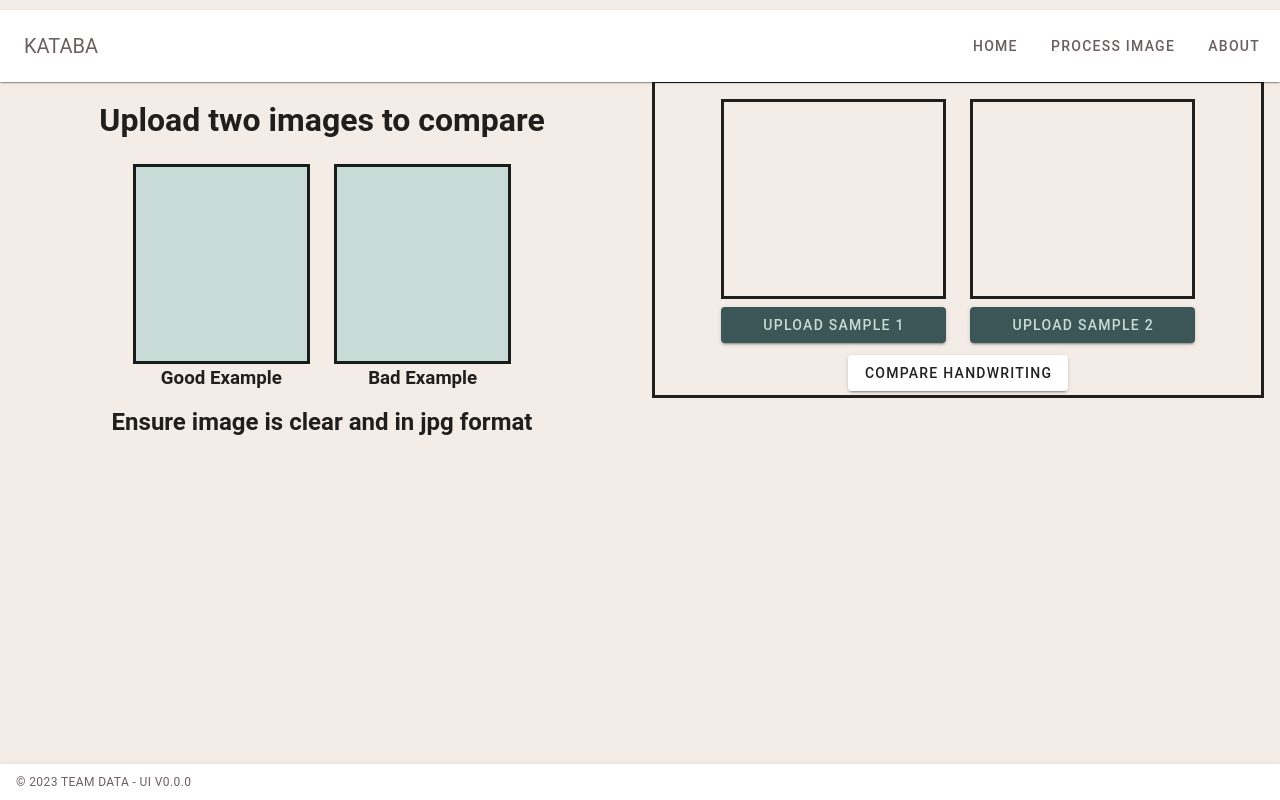
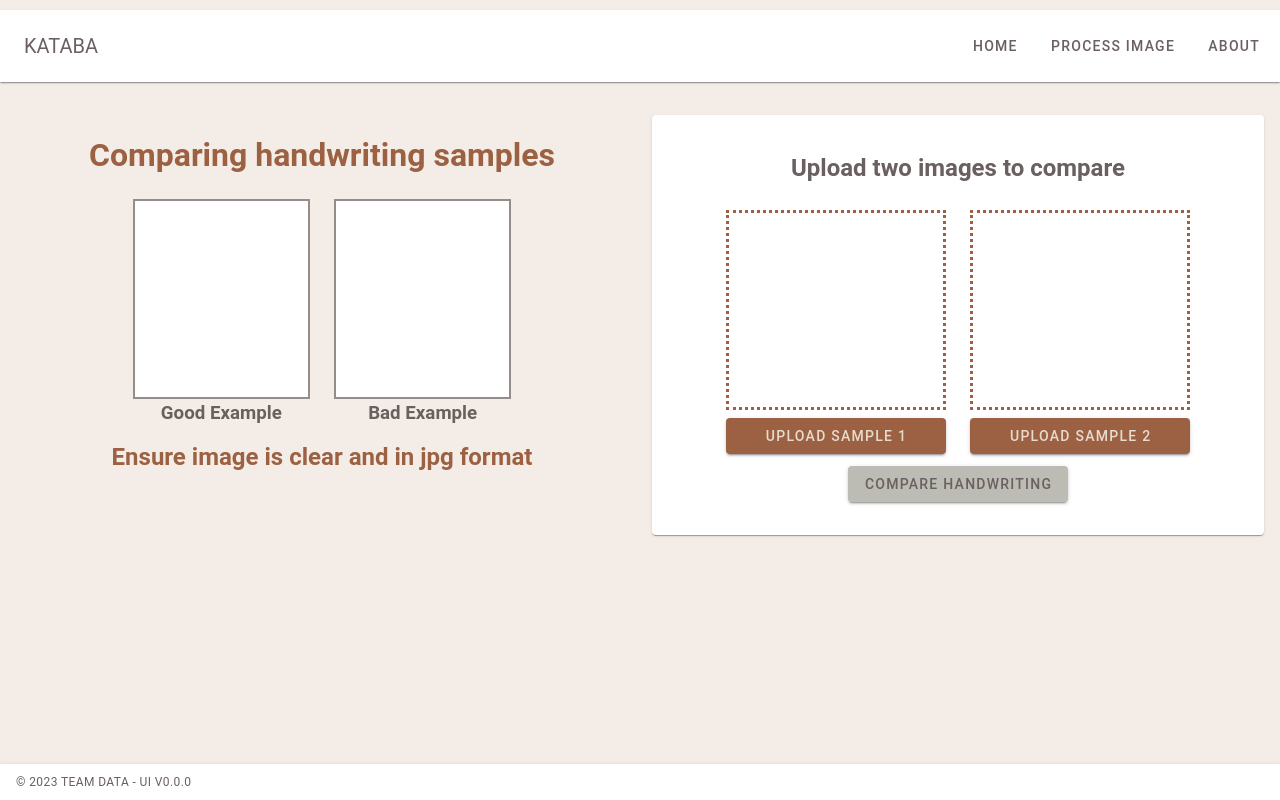
Before and after one commit to CS4360-Senior-Project/UI, a Vue app in the folder image-comparison/: page / in a window 1280 px wide. Built offline with nearby package versions, Linux system fonts and the light colour scheme.

Commit message:
changing colors

```diff
--- a/image-comparison/src/components/MainPage.vue
+++ b/image-comparison/src/components/MainPage.vue
@@ -1,28 +1,33 @@
 <template>
     <v-container fluid>
+        <!--v-parallax src="https://mcdn.wallpapersafari.com/medium/31/54/fbX3Ei.png"></v-parallax-->
         <v-row>
             <v-col  cols="6">
                 <!-- Upload Directions -->
-                <v-container fluid >
-                    <h1 class="box-title pb-5" style="text-align: center;">
-                        Upload two images to compare
+                <v-container fluid style="margin-top: 35px">
+                    <h1 class="box-title pb-5" style="text-align: center; color: #9c6142">
+                        Comparing handwriting samples
                     </h1>
 
                     <v-row justify="center">
                         <v-col cols="4">
                             <div style="height:200px;
                                         border-style: solid;
-                                        background-color: #C8DBD7"></div>
-                            <h3 style="text-align: center;">Good Example</h3>
+                                        border-width: 2px;
+                                        border-color: #948d89;
+                                        background-color: white"></div>
+                            <h3 style="text-align: center; color: #6b6060">Good Example</h3>
                         </v-col>
                         <v-col cols="4">
                             <div style="height:200px;
                                         border-style: solid;
-                                        background-color: #C8DBD7"></div>
-                            <h3 style="text-align: center;">Bad Example</h3>
+                                        border-width: 2px;
+                                        border-color: #948d89;
+                                        background-color: white"></div>
+                            <h3 style="text-align: center; color: #6b6060">Bad Example</h3>
                         </v-col>
                     </v-row>
-                    <v-row justify="center">
+                    <v-row justify="center" style="color: #9c6142">
                         <h2> Ensure image is clear and in jpg format</h2>
                     </v-row>
                 </v-container>
@@ -30,31 +35,35 @@
 
             <v-col  cols="6">
                 <!-- Upload Files -->
-                <v-container fluid style="border-style: solid;">
+                <v-card style="margin-top: 35px; padding: 25px; padding-bottom: 45px;">
+
+                    <v-row style="margin: 10px" justify="center">
+                        <h2 style="color: #6b6060">Upload two images to compare</h2>
+                    </v-row>
 
                     <v-row justify="center">
                         <v-col cols="5">
-                            <div style="height:200px; border-style: solid;"></div>
+                            <div style="height:200px; border-style: dotted; border-color: #9c6142"></div>
                             <div style="padding-top: 8px;">
-                                <v-btn style="width: 100%; color: #C8DBD7"
-                                       color="#3C5556">Upload Sample 1</v-btn>
+                                <v-btn style="width: 100%; color: #e5dccf"
+                                       color="#9c6142">Upload Sample 1</v-btn>
                             </div>
                         </v-col>
 
                         <v-col cols="5">
-                            <div style="height:200px; border-style: solid;"></div>
+                            <div style="height:200px; border-style: dotted; border-color: #9c6142"></div>
                             <div style="padding-top: 8px">
-                                <v-btn style="width: 100%; color: #C8DBD7"
-                                       color="#3C5556">Upload Sample 2</v-btn>
+                                <v-btn style="width: 100%; color: #e5dccf"
+                                       color="#9c6142">Upload Sample 2</v-btn>
                             </div>
                         </v-col>
                     </v-row>
 
                     <v-row justify="center">
-                        <v-btn>Compare Handwriting</v-btn>
+                        <v-btn style="color: #6b6060; background-color: #bcbcb4">Compare Handwriting</v-btn>
                     </v-row>
 
-                </v-container>
+                </v-card>
             </v-col>
 
         </v-row>
```
